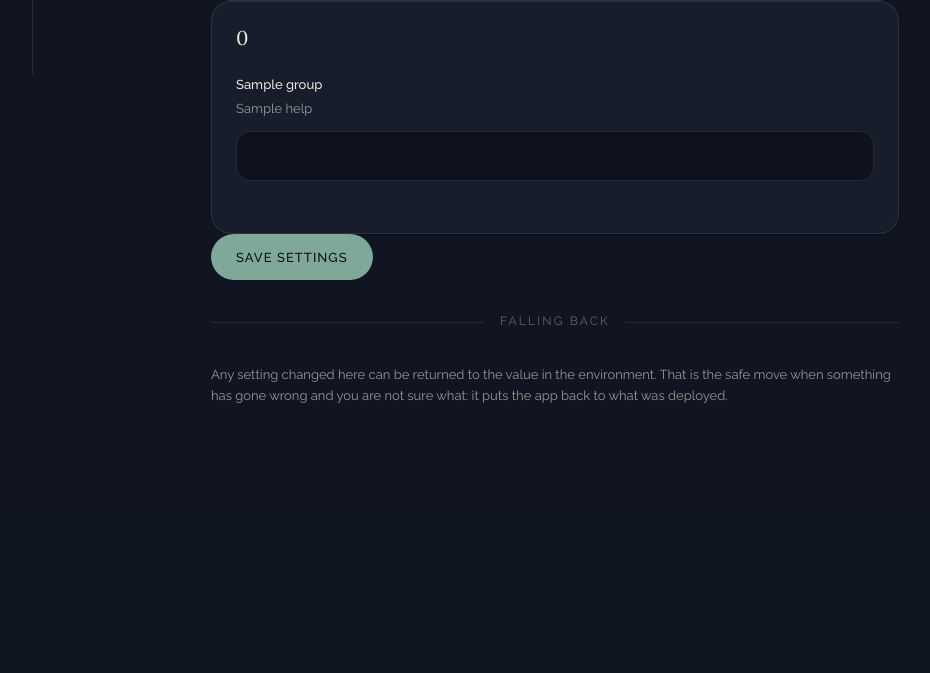
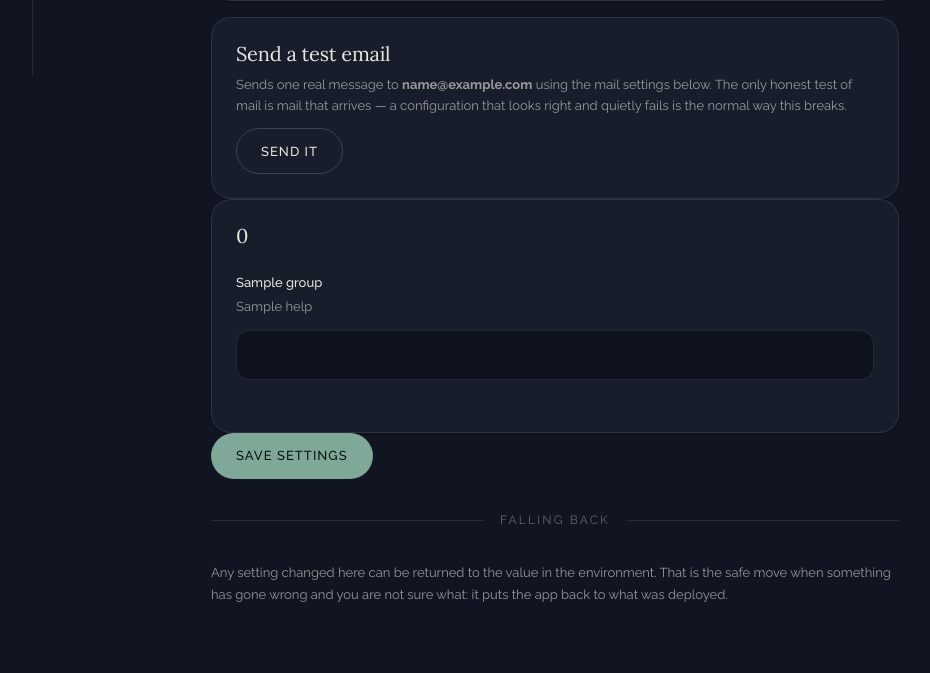
Before and after one commit to ptoayyazsharif/Erika_website, a Laravel app: template escalate/resources/views/admin/settings.blade.php in a window 1280 px wide. Shown: the part 725-1398 px from the top of the page, without its empty margins (203-1133 px from the left). Before the commit the page ends 1128 px from the top, so only its background shows below. Run offline with Laravel 12, Linux system fonts and the light colour scheme; a user stored in the database is signed in; tables that the repository leaves empty hold one stand-in row (values such as "Sample post"); the template is opened without the code that fills it: most values are stand-ins (such as "Sample title", 1, 10 or a date in 2020); data that the repository does not hold is empty.

Commit message:
Configure mail from the admin panel, with a button that really sends
Mail was environment-only, and this deployment has had no MAIL_* variables
at all — so the mailer fell back to `log`, /forgot-password reported "a
reset link is on its way", and nothing was ever sent. That is the shape of
failure worth designing against: everything succeeds and nothing arrives.

Mail settings now sit in Admin → Settings alongside everything else, so
pointing at a provider is a paste and a save rather than a redeploy. The
SMTP password is a secret like the API keys — set here, shown back only as
its last four characters.

The test button sends one real message to the administrator pressing it, and
only to them. It refuses while the mailer is `log`, because that is precisely
where "it worked" would be most misleading: the log driver succeeds at
everything and delivers nothing.

DEPLOY.md now says plainly why NOT to self-host outbound SMTP here, since
the server and the tooling make it look like the tidy option. Port 25
outbound is blocked by most VPS providers; a fresh IP has no sending
reputation and this is transactional mail, where a reset in the spam folder
is an account somebody cannot get back into; SPF, DKIM, DMARC and a matching
PTR are all prerequisites before the large providers will consider you at
all. A transactional provider's free tier is the same one-time paste and
actually arrives. Mailpit is noted for watching what the app produces
without delivering it, which is genuinely useful for testing the
verification and reset screens.

211/211.

Co-Authored-By: Claude Opus 5 <noreply@anthropic.com>
Claude-Session: https://claude.ai/code/session_01GzebyVGahcRzH1LC36ACbC

```diff
--- a/escalate/app/Support/Settings.php
+++ b/escalate/app/Support/Settings.php
@@ -79,6 +79,29 @@ class Settings
                 'escalate.stripe.live.key'            => ['type' => 'string', 'label' => 'Live publishable key', 'help' => 'pk_live_… — not a secret, but it identifies the account.'],
                 'escalate.stripe.live.secret'         => ['type' => 'secret', 'label' => 'Live secret key', 'help' => 'sk_live_… This one moves real money. Treat it accordingly.'],
                 'escalate.stripe.live.webhook_secret' => ['type' => 'secret', 'label' => 'Live webhook signing secret', 'help' => 'whsec_… Without it the webhook endpoint returns 403 and no subscription ever reaches the app.'],
+            ],
+
+            /*
+            | Mail.
+            |
+            | Editable here so pointing at a provider is a paste and a save
+            | rather than a redeploy — and so the same screen that tells you
+            | verification is switched off can be the one where you fix it.
+            |
+            | Password reset and email verification are transactional mail: they
+            | have to arrive, in the inbox, within a minute. That rules out
+            | sending them from this server's own IP — see the note in DEPLOY.md
+            | on why self-hosting outbound SMTP is the wrong tool for this job.
+            */
+            'Mail' => [
+                'mail.default'          => ['type' => 'string', 'label' => 'Mailer', 'help' => 'smtp for a provider, log to write mail into the log instead of sending it. Nothing is delivered while this says log — password reset reports success and sends nothing.'],
+                'mail.mailers.smtp.host' => ['type' => 'string', 'label' => 'SMTP host', 'help' => 'e.g. smtp.resend.com, smtp.postmarkapp.com, smtp-relay.brevo.com'],
+                'mail.mailers.smtp.port' => ['type' => 'int', 'label' => 'Port', 'help' => '587 for STARTTLS, 465 for TLS. Port 25 is blocked outbound by most hosts, this one included until proven otherwise.'],
+                'mail.mailers.smtp.username' => ['type' => 'string', 'label' => 'Username'],
+                'mail.mailers.smtp.password' => ['type' => 'secret', 'label' => 'Password or API key'],
+                'mail.mailers.smtp.scheme'   => ['type' => 'string', 'label' => 'Scheme', 'help' => 'smtps for port 465. Leave blank for 587.'],
+                'mail.from.address'     => ['type' => 'string', 'label' => 'From address', 'help' => 'Must be on a domain the provider has verified, or everything is rejected or filed as spam.'],
+                'mail.from.name'        => ['type' => 'string', 'label' => 'From name'],
             ],
 
             'Who can sign up' => [
--- a/escalate/resources/views/admin/settings.blade.php
+++ b/escalate/resources/views/admin/settings.blade.php
@@ -54,6 +54,23 @@
             </div>
         @endforeach
     @endif
+</div>
+
+<div class="card" data-enter>
+    <div class="row-between wrap" style="gap:var(--s-3)">
+        <div>
+            <h3 style="margin:0 0 var(--s-2)">Send a test email</h3>
+            <p class="small muted" style="margin:0">
+                Sends one real message to <strong>{{ auth()->user()->email }}</strong> using the
+                mail settings below. The only honest test of mail is mail that arrives —
+                a configuration that looks right and quietly fails is the normal way this breaks.
+            </p>
+        </div>
+        <form method="POST" action="{{ route('admin.settings.mail') }}" data-once>
+            @csrf
+            <button class="btn btn-ghost" type="submit" data-busy="Sending…">Send it</button>
+        </form>
+    </div>
 </div>
 
 <form method="POST" action="{{ route('admin.settings.update') }}" data-once>
--- a/escalate/routes/web.php
+++ b/escalate/routes/web.php
@@ -213,6 +213,9 @@ Route::middleware(['auth', 'not-suspended'])->group(function () {
         // Read-only against Stripe; throttled because it is an outbound call.
         Route::post('/settings/stripe-check', [AdminSettings::class, 'stripe'])
             ->middleware('throttle:20,10')->name('settings.stripe');
+        // Sends real mail, to the admin's own address only. Throttled hard.
+        Route::post('/settings/mail-test', [AdminSettings::class, 'testMail'])
+            ->middleware('throttle:6,10')->name('settings.mail');
 
         Route::get('/users', [AdminUsers::class, 'index'])->name('users');
         Route::get('/users/{user}', [AdminUsers::class, 'show'])->name('users.show');
```
Also changed, not shown: escalate/DEPLOY.md (+45 -0 lines), escalate/app/Http/Controllers/Admin/SettingsController.php (+36 -0 lines), escalate/tests/Feature/MailSettingsTest.php (added, +104 -0 lines).
